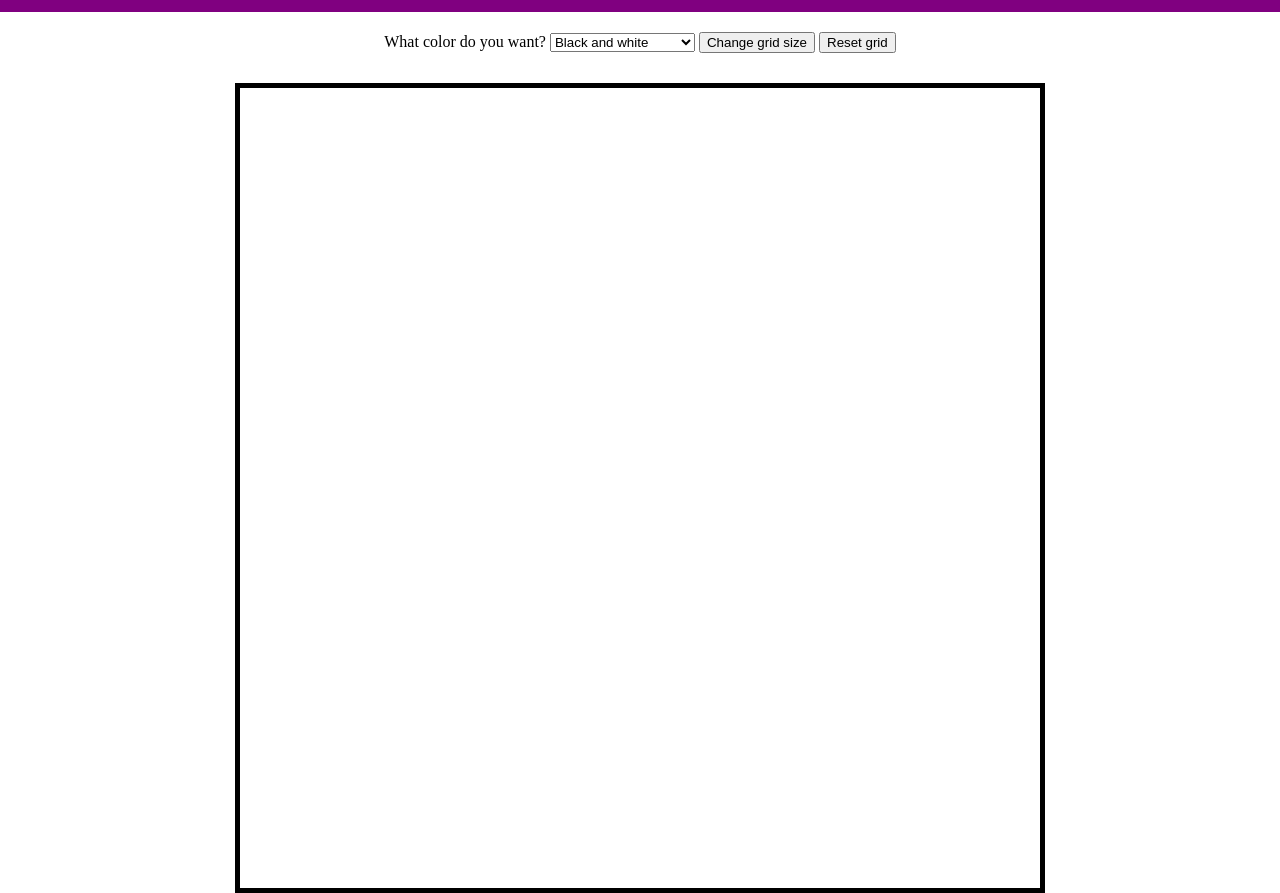
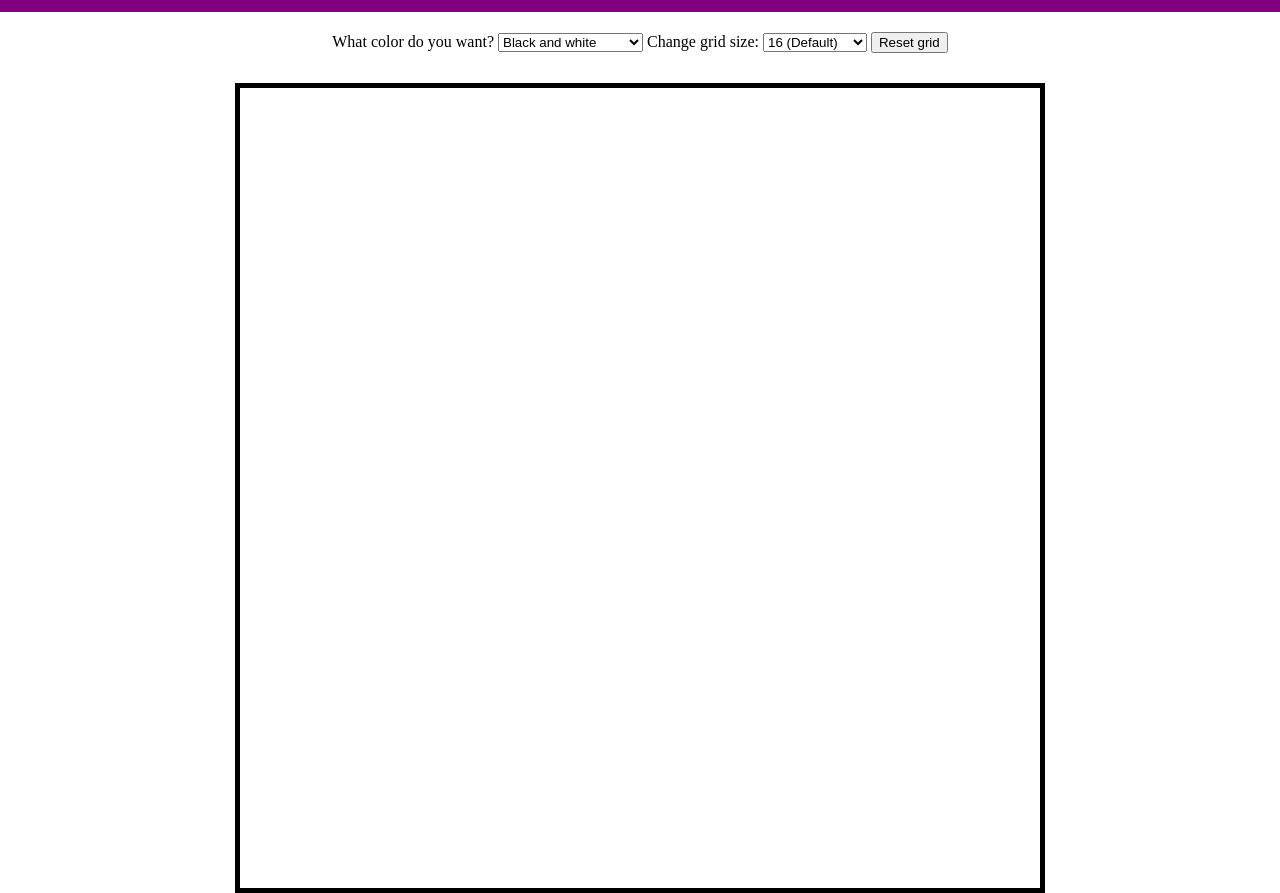
Before and after one commit to Harshil-p02/etch-a-sketch, a plain HTML site: page index.html in a window 1280 px wide. Shown: the part 46-939 px from the top of the page. Drawn offline with Linux system fonts and the light colour scheme.

Commit message:
Replaced change grid button with a dropdown menu

```diff
--- a/index.html
+++ b/index.html
@@ -1,24 +1,36 @@
-<html>
+<html lang="en">
     <head>
         <meta charset="utf-8">
         <link href="style.css" rel="stylesheet">
         <title>Etch-a-Sketch!</title>
     </head>
+
     <body>
         <div class="title">
             <h1>Etch-a-Sketch</h1>
         </div>
+
         <div class="settings">
-            <label for="colorOption">What color do you want?</label>
+            <label for="colorOption">What color do you want? </label>
             <select id="colorOption">
-
                 <option value="black">Black and white</option>
                 <option value="random"> Truly random colors</option>
                 <option value="hslRandom">Kinda random colors</option>
             </select>
-            <button id="size">Change grid size</button>
+            <!--Add a dropdown menu for grid size-->
+
+
+            <label for="gridSize">Change grid size: </label>
+            <select id="gridSize">
+                <option value="16">16 (Default)</option>
+                <option value="32">32</option>
+                <option value="48">48</option>
+                <option value="64">64</option>
+                <option value="custom">Custom value</option>
+            </select>
             <button id="reset">Reset grid</button>
         </div>
+
         <div class="grid">
 
         </div>
```
